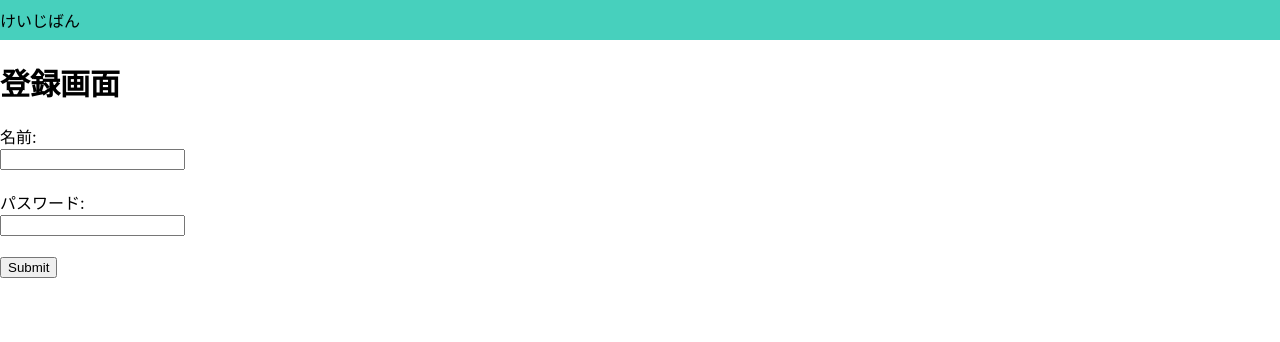
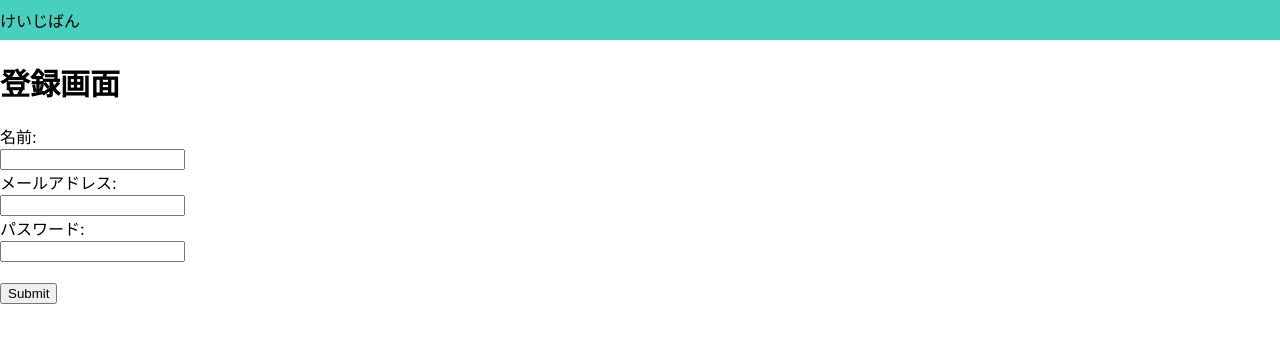
Before and after one commit to kino-ma/kyuban, a Next.js app in the folder web/: page /register in a window 1280 px wide. Shown: the top 342 px of the page. Built offline with nearby package versions, Linux system fonts and the light colour scheme.

Commit message:
フォームのデータを API に送信

```diff
--- a/web/pages/register.js
+++ b/web/pages/register.js
@@ -4,7 +4,29 @@ import Head from "next/head";
 import React, { useState } from "react";
 
 const Register = () => {
-  // ここを編集する
+  const [formInput, setFormInput] = useState({
+    name: '',
+    email: '',
+    password: ''
+  });
+
+  const handleSubmit = (evt) => {
+    evt.preventDefault();
+    const params = new URLSearchParams(formInput);
+
+    return fetch("http://localhost:5000/user", {
+      method: "POST",
+      headers: {
+        "Content-Type": "application/x-www-form-urlencoded",
+      },
+      body: params
+    })
+      .then((resp) => {
+        return resp.json();
+      })
+      .then((json) => alert(json))
+      .catch((err) => console.error(err))
+  }
 
   return (
     <React.Fragment>
@@ -13,20 +35,23 @@ const Register = () => {
       </Head>
       <main>
         <h1>登録画面</h1>
-        <form>
+        <form onSubmit={handleSubmit}>
           <label>
             名前:<br />
-          <input type="text" name="name" />
+            <input type="text" name="name" onChange={(e) => setFormInput({ ...formInput, name: e.target.value })} />
           </label>
-        </form>
           <br />
-        <form>
+          <label>
+            メールアドレス:<br />
+            <input type="email" name="email" onChange={(e) => setFormInput({ ...formInput, email: e.target.value })} />
+          </label>
+          <br />
           <label>
             パスワード:<br />
-          <input type="text" name="password" />
+            <input type="text" name="password" onChange={(e) => setFormInput({ ...formInput, password: e.target.value })} />
           </label>
           <br /><br />
-        <input type="submit" value="Submit" onClick=""/>
+          <input type="submit" value="Submit" />
         </form>
       </main>
     </React.Fragment>
```
Lines whose indentation alone changed are shown as unchanged.
